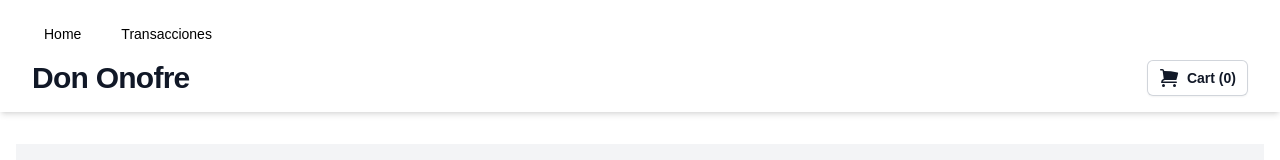
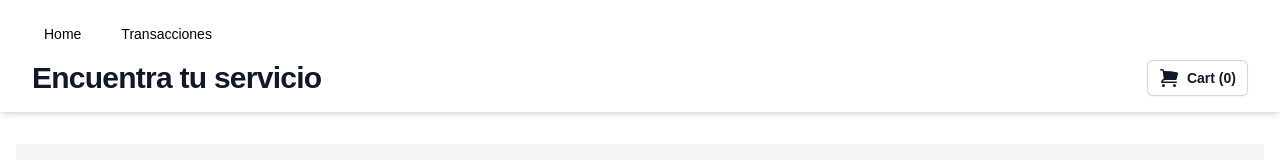
Before and after one commit to Joelft94/don-onofre-desafio, a Next.js app: page /transactions in a window 1280 px wide. Shown: the top 160 px of the page. Built offline with nearby package versions, Linux system fonts and the light colour scheme; no server answers; the database is empty.

Commit message:
update: title

```diff
--- a/src/components/Header.tsx
+++ b/src/components/Header.tsx
@@ -54,7 +54,7 @@ const Header: React.FC = () => {
         <div className="mt-2 md:flex md:items-center md:justify-between">
           <div className="min-w-0 flex-1">
             <h2 className="text-2xl font-bold leading-7 text-gray-900 sm:truncate sm:text-3xl sm:tracking-tight">
-              Don Onofre
+              Encuentra tu servicio
             </h2>
           </div>
           <div className="mt-4 flex flex-shrink-0 md:ml-4 md:mt-0">
```
